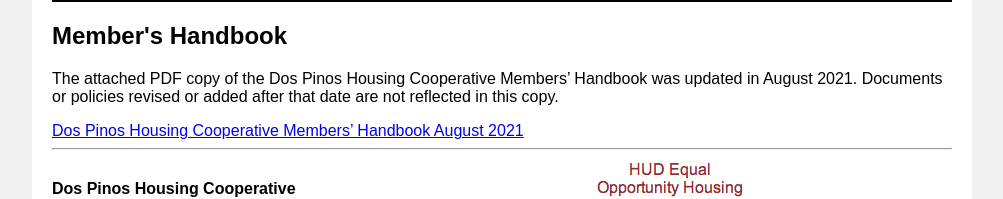
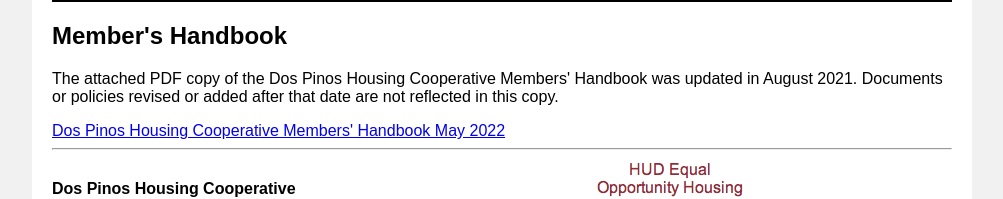
Before and after one commit to charliebrewer/dos_pinos, a React app: page /membersHandbook in a window 1280 px wide. Shown: the part 366-565 px from the top of the page, without its empty margins (138-1141 px from the left). Built offline with nearby package versions, Linux system fonts and the light colour scheme.

Commit message:
Updated member's handbook.

```diff
--- a/src/pages/MembersHandbook.tsx
+++ b/src/pages/MembersHandbook.tsx
@@ -1,5 +1,5 @@
 import React from 'react';
-import membersHandbook from '../assets/Dos_Pinos_Housing_Cooperative_Members_Handbook_August_2021-1.pdf';
+import membersHandbook from '../assets/Dos_Pinos_Housing_Cooperative_Members_Handbook_2022-05-23.pdf';
 
 export default () => {
   return (
@@ -7,13 +7,13 @@
       <h2>Member's Handbook</h2>
 
       <p>
-        The attached PDF copy of the Dos Pinos Housing Cooperative Members’
+        The attached PDF copy of the Dos Pinos Housing Cooperative Members'
         Handbook was updated in August 2021. Documents or policies revised or
         added after that date are not reflected in this copy.
       </p>
 
       <a href={membersHandbook} target="_blank">
-        Dos Pinos Housing Cooperative Members’ Handbook August 2021
+        Dos Pinos Housing Cooperative Members' Handbook May 2022
       </a>
     </div>
   );
```
Also changed, not shown: 1 other file (tests, documents, lock files or other folders).
